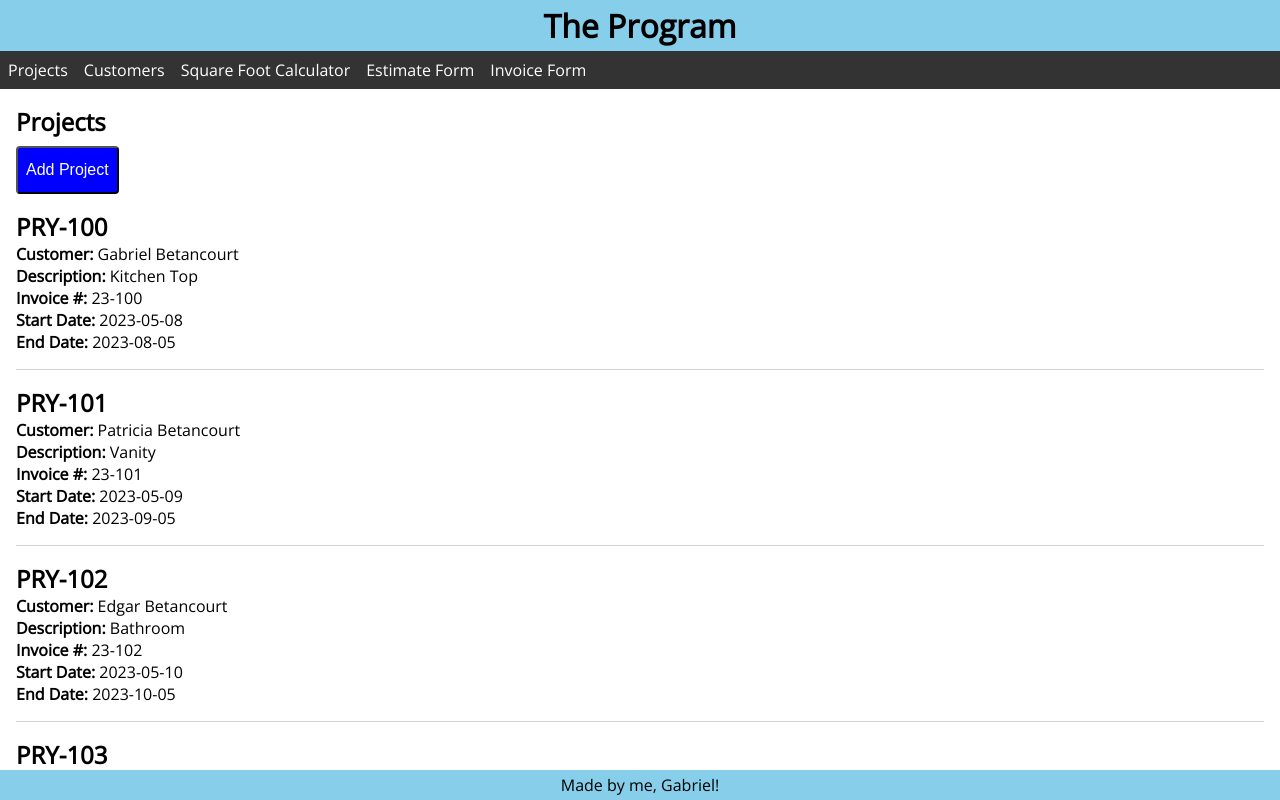
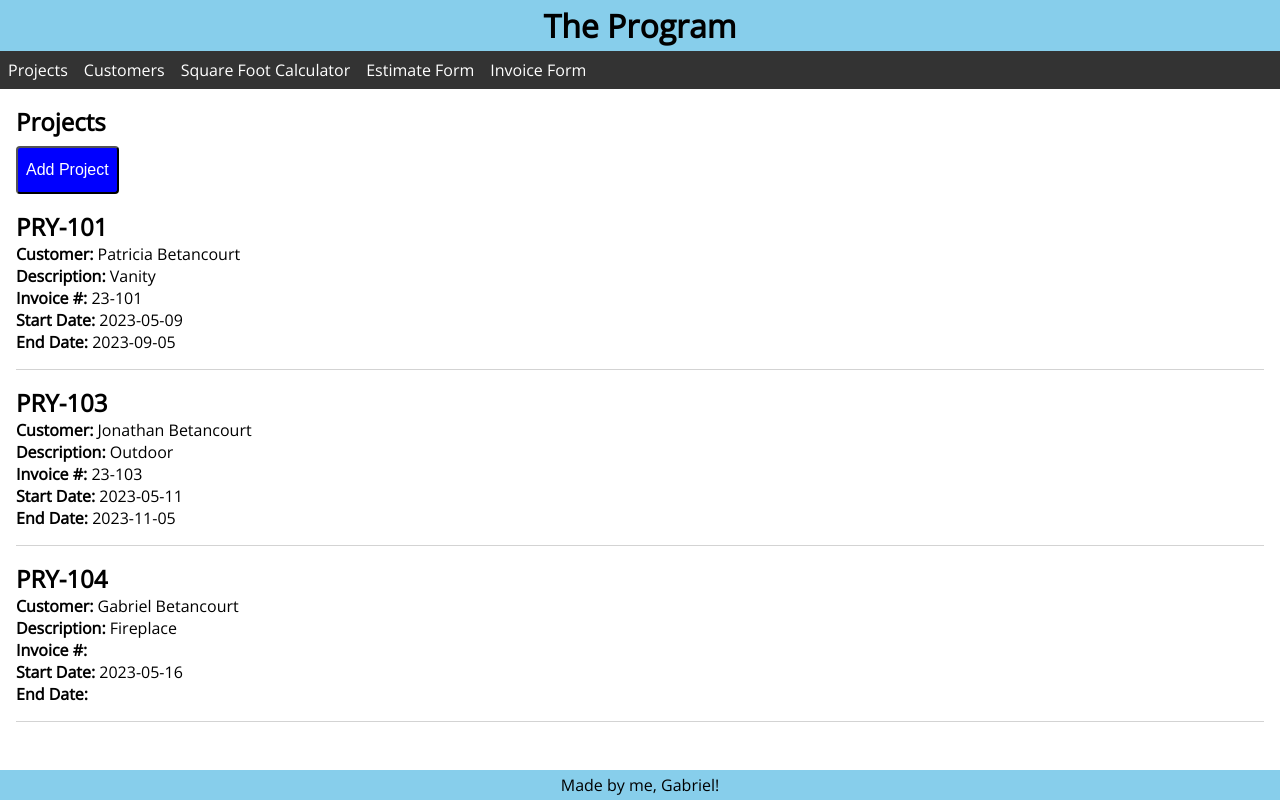
Before and after one commit to GabeBet/the_program, a React (Create React App) app: page / in a window 1280 px wide. Built offline with nearby package versions, Linux system fonts and the light colour scheme; data requests are answered from the project's data file.

Commit message:
added api stuff for data

```diff
--- /dev/null
+++ b/data/db.json
@@ -0,0 +1,293 @@
+{
+  "projectList": [
+    {
+      "id": 2,
+      "customer": "Patricia Betancourt",
+      "description": "Vanity",
+      "invoiceNumber": "23-101",
+      "projectNumber": "PRY-101",
+      "startDate": "2023-05-09",
+      "endDate": "2023-09-05"
+    },
+    {
+      "id": 4,
+      "customer": "Jonathan Betancourt",
+      "description": "Outdoor",
+      "invoiceNumber": "23-103",
+      "projectNumber": "PRY-103",
+      "startDate": "2023-05-11",
+      "endDate": "2023-11-05"
+    },
+    {
+      "id": 5,
+      "description": "Fireplace",
+      "customer": "Gabriel Betancourt",
+      "projectNumber": "PRY-104",
+      "invoiceNumber": "",
+      "startDate": "2023-05-16",
+      "endDate": ""
+    }
+  ],
+  "customerList": [
+    {
+      "id": 1,
+      "name": "Gabriel Betancourt",
+      "address": "3511 Maverly Crest Ct Katy, TX 77494",
+      "phone": "281-889-2800",
+      "email": "gabe.bet@hotmail.com"
+    },
+    {
+      "id": 2,
+      "name": "Patricia Betancourt",
+      "address": "3511 Maverly Crest Ct Katy, TX 77494",
+      "phone": "281-900-3285",
+      "email": "pbeta45@hotmail.com"
+    },
+    {
+      "id": 3,
+      "name": "Edgar Betancourt",
+      "address": "3511 Maverly Crest Ct Katy, TX 77494",
+      "phone": "346-446-8884",
+      "email": "embm65@hotmail.com"
+    },
+    {
+      "id": 5,
+      "name": "Geoffrey Betancourt",
+      "address": "3511 Maverly Crest Ct",
+      "phone": "2818892800",
+      "email": "geoffrey.betancourt@icloud.com"
+    }
+  ],
+  "estimateData": [
+    {
+      "projectNumber": "PRY-100",
+      "date": "2023-05-15",
+      "inputFields": [
+        {
+          "description": "Closet Top",
+          "qty": "17",
+          "unitPrice": "26",
+          "amount": "442"
+        },
+        {
+          "description": "",
+          "qty": "",
+          "unitPrice": "",
+          "amount": ""
+        },
+        {
+          "description": "",
+          "qty": "",
+          "unitPrice": "",
+          "amount": ""
+        },
+        {
+          "description": "",
+          "qty": "",
+          "unitPrice": "",
+          "amount": ""
+        },
+        {
+          "description": "",
+          "qty": "",
+          "unitPrice": "",
+          "amount": ""
+        },
+        {
+          "description": "",
+          "qty": "",
+          "unitPrice": "",
+          "amount": ""
+        },
+        {
+          "description": "",
+          "qty": "",
+          "unitPrice": "",
+          "amount": ""
+        },
+        {
+          "description": "",
+          "qty": "",
+          "unitPrice": "",
+          "amount": ""
+        },
+        {
+          "description": "",
+          "qty": "",
+          "unitPrice": "",
+          "amount": ""
+        },
+        {
+          "description": "",
+          "qty": "",
+          "unitPrice": "",
+          "amount": ""
+        },
+        {
+          "description": "",
+          "qty": "",
+          "unitPrice": "",
+          "amount": ""
+        }
+      ],
+      "subTotal": "422",
+      "tax": "34.82",
+      "total": "456.82",
+      "deposit": "200",
+      "balance": "256.82"
+    }
+  ],
+  "sqFtData": [
+    {
+      "projectNumber": "PRY-100",
+      "inputFields": [
+        {
+          "description": "Closet Top",
+          "length": "43",
+          "width": "23",
+          "total": "7"
+        },
+        {
+          "description": "Decking",
+          "length": "61",
+          "width": "23",
+          "total": "10"
+        }
+      ],
+      "grandTotal": "17"
+    },
+    {
+      "projectNumber": "PRY-101",
+      "inputFields": [
+        {
+          "description": "Coffee Table",
+          "length": "38",
+          "width": "13",
+          "total": "4"
+        },
+        {
+          "description": "Decking",
+          "length": "62",
+          "width": "34",
+          "total": "15"
+        }
+      ],
+      "grandTotal": "19"
+    },
+    {
+      "projectNumber": "PRY-102",
+      "inputFields": [
+        {
+          "description": "Trip Charge",
+          "length": "144",
+          "width": "10",
+          "total": "10"
+        },
+        {
+          "description": "Decking",
+          "length": "62",
+          "width": "34",
+          "total": "15"
+        }
+      ],
+      "grandTotal": "25"
+    },
+    {
+      "projectNumber": "PRY-103",
+      "inputFields": [
+        {
+          "description": "Vanity",
+          "length": "144",
+          "width": "15",
+          "total": "15"
+        },
+        {
+          "description": "Decking",
+          "length": "62",
+          "width": "34",
+          "total": "15"
+        }
+      ],
+      "grandTotal": "30"
+    }
+  ],
+  "invoiceData": [
+    {
+      "projectNumber": "PRY-100",
+      "date": "2023-05-15",
+      "inputFields": [
+        {
+          "description": "Closet Top",
+          "qty": "17",
+          "unitPrice": "36",
+          "amount": "612"
+        },
+        {
+          "description": "",
+          "qty": "",
+          "unitPrice": "",
+          "amount": ""
+        },
+        {
+          "description": "",
+          "qty": "",
+          "unitPrice": "",
+          "amount": ""
+        },
+        {
+          "description": "",
+          "qty": "",
+          "unitPrice": "",
+          "amount": ""
+        },
+        {
+          "description": "",
+          "qty": "",
+          "unitPrice": "",
+          "amount": ""
+        },
+        {
+          "description": "",
+          "qty": "",
+          "unitPrice": "",
+          "amount": ""
+        },
+        {
+          "description": "",
+          "qty": "",
+          "unitPrice": "",
+          "amount": ""
+        },
+        {
+          "description": "",
+          "qty": "",
+          "unitPrice": "",
+          "amount": ""
+        },
+        {
+          "description": "",
+          "qty": "",
+          "unitPrice": "",
+          "amount": ""
+        },
+        {
+          "description": "",
+          "qty": "",
+          "unitPrice": "",
+          "amount": ""
+        },
+        {
+          "description": "",
+          "qty": "",
+          "unitPrice": "",
+          "amount": ""
+        }
+      ],
+      "subTotal": "612",
+      "tax": "0",
+      "total": "612",
+      "deposit": "200",
+      "balance": "412"
+    }
+  ]
+}
--- a/package.json
+++ b/package.json
@@ -3,6 +3,7 @@
   "version": "0.1.0",
   "private": true,
   "dependencies": {
+    "axios": "^1.4.0",
     "react": "^18.2.0",
     "react-dom": "^18.2.0",
     "react-router-dom": "^6.11.1",
--- a/src/App.js
+++ b/src/App.js
@@ -12,7 +12,8 @@ import AddProject from "./ProjectComponents/AddProject";
 import ProjectPage from "./ProjectComponents/ProjectPage";
 import EditProject from "./ProjectComponents/EditProject";
 import { Route, Routes, useNavigate } from "react-router-dom";
-import { useState } from "react";
+import { useState, useEffect } from "react";
+import api from './api/projects';
 
 function App() {
   const [name, setName] = useState('');
@@ -41,75 +42,9 @@ function App() {
 
   const navigation = useNavigate();
 
-  const [customerList, setCustomerList] = useState([
-    {
-      id: 1,
-      name: "Gabriel Betancourt",
-      address: "3511 Maverly Crest Ct Katy, TX 77494",
-      phone: "281-889-2800",
-      email: "gabe.bet@hotmail.com"
-    },
-    {
-      id: 2,
-      name: "Patricia Betancourt",
-      address: "3511 Maverly Crest Ct Katy, TX 77494",
-      phone: "281-900-3285",
-      email: "pbeta45@hotmail.com"
-    },
-    {
-      id: 3,
-      name: "Edgar Betancourt",
-      address: "3511 Maverly Crest Ct Katy, TX 77494",
-      phone: "346-446-8884",
-      email: "embm65@hotmail.com"
-    },
-    {
-      id: 4,
-      name: "Jonathan Betancourt",
-      address: "3511 Maverly Crest Ct Katy, TX 77494",
-      phone: "281-900-3278",
-      email: "jonathan.betancourt@outlook.com"
-    }
-  ])
+  const [customerList, setCustomerList] = useState([]);
 
-  const [projectList, setProjectList] = useState([
-    {
-      id: 1,
-      customer: "Gabriel Betancourt",
-      description: "Kitchen Top",
-      invoiceNumber: "23-100",
-      projectNumber: "PRY-100",
-      startDate: "2023-05-08",
-      endDate: "2023-08-05"
-    },
-    {
-      id: 2,
-      customer: "Patricia Betancourt",
-      description: "Vanity",
-      invoiceNumber: "23-101",
-      projectNumber: "PRY-101",
-      startDate: "2023-05-09",
-      endDate: "2023-09-05"
-    },
-    {
-      id: 3,
-      customer: "Edgar Betancourt",
-      description: "Bathroom",
-      invoiceNumber: "23-102",
-      projectNumber: "PRY-102",
-      startDate: "2023-05-10",
-      endDate: "2023-10-05"
-    },
-    {
-      id: 4,
-      customer: "Jonathan Betancourt",
-      description: "Outdoor",
-      invoiceNumber: "23-103",
-      projectNumber: "PRY-103",
-      startDate: "2023-05-11",
-      endDate: "2023-11-05"
-    }
-  ])
+  const [projectList, setProjectList] = useState([]);
 
   const [descriptionList] = useState([
     "Bath Tub Cut Out",
@@ -171,89 +106,153 @@ function App() {
     "Vanity Sink - Cut-Out",
     "Vanity Sink - Oval",
     "Vanity Sink Rectangle"
-  ])
-
-  const [sqFtData, setSqFtData] = useState([
-    {
-      projectNumber: "PRY-100",
-      inputFields: [{description: 'Closet Top', length: '43', width: '23', total: '7'}, {description: 'Decking', length: '61', width: '23', total: '10'}],
-      grandTotal: '17',
-    },
-    {
-      projectNumber: "PRY-101",
-      inputFields: [{description: 'Coffee Table', length: '38', width: '13', total: '4'}, {description: 'Decking', length: '62', width: '34', total: '15'}],
-      grandTotal: '19',
-    },
-    {
-      projectNumber: "PRY-102",
-      inputFields: [{description: 'Trip Charge', length: '144', width: '10', total: '10'}, {description: 'Decking', length: '62', width: '34', total: '15'}],
-      grandTotal: '25',
-    },
-    {
-      projectNumber: "PRY-103",
-      inputFields: [{description: 'Vanity', length: '144', width: '15', total: '15'}, {description: 'Decking', length: '62', width: '34', total: '15'}],
-      grandTotal: '30',
-    }
   ]);
 
-  const [estimateData, setEstimateData] = useState([
-    {
-      projectNumber: 'PRY-100',
-      date: '2023-05-15',
-      inputFields: [{description: 'Closet Top', qty: '17', unitPrice: '26', amount: '442'},
-      {description: '', qty: '', unitPrice: '', amount: ''},
-      {description: '', qty: '', unitPrice: '', amount: ''},
-      {description: '', qty: '', unitPrice: '', amount: ''},
-      {description: '', qty: '', unitPrice: '', amount: ''},
-      {description: '', qty: '', unitPrice: '', amount: ''},
-      {description: '', qty: '', unitPrice: '', amount: ''},
-      {description: '', qty: '', unitPrice: '', amount: ''},
-      {description: '', qty: '', unitPrice: '', amount: ''},
-      {description: '', qty: '', unitPrice: '', amount: ''},
-      {description: '', qty: '', unitPrice: '', amount: ''}],
-      subTotal: '422',
-      tax: '34.82',
-      total: '456.82',
-      deposit: '200',
-      balance: '256.82'
+  const [sqFtData, setSqFtData] = useState([]);
+
+  const [estimateData, setEstimateData] = useState([]);
+
+  const [invoiceData, setInvoiceData] = useState([]);
+
+  useEffect(() => {
+    const fetchProjects = async () => {
+      try {
+        const response = await api.get('/projectList');
+        setProjectList(response.data);
+      } catch (err) {
+        if (err.response) {
+          // Not in the 200 response range
+          console.log(err.response.data);
+          console.log(err.response.status);
+          console.log(err.response.headers);
+        } else {
+          console.log(`Error: ${err.message}`);
+        }
+      }
     }
 
-  ])
+    const fetchCustomers = async () => {
+      try {
+        const response = await api.get('/customerList');
+        setCustomerList(response.data);
+      } catch (err) {
+        if (err.response) {
+          // Not in the 200 response range
+          console.log(err.response.data);
+          console.log(err.response.status);
+          console.log(err.response.headers);
+        } else {
+          console.log(`Error: ${err.message}`);
+        }
+      }
+    }
 
-  const handleSubmitCustomer = (e) => {
+    const fetchSqFtData = async () => {
+      try {
+        const response = await api.get('/sqFtData');
+        setSqFtData(response.data);
+      } catch (err) {
+        if (err.response) {
+          // Not in the 200 response range
+          console.log(err.response.data);
+          console.log(err.response.status);
+          console.log(err.response.headers);
+        } else {
+          console.log(`Error: ${err.message}`);
+        }
+      }
+    }
+
+    const fetchEstimateData = async () => {
+      try {
+        const response = await api.get('/estimateData');
+        setEstimateData(response.data);
+      } catch (err) {
+        if (err.response) {
+          // Not in the 200 response range
+          console.log(err.response.data);
+          console.log(err.response.status);
+          console.log(err.response.headers);
+        } else {
+          console.log(`Error: ${err.message}`);
+        }
+      }
+    }
+
+    const fetchInvoiceData = async () => {
+      try {
+        const response = await api.get('/invoiceData');
+        setInvoiceData(response.data);
+      } catch (err) {
+        if (err.response) {
+          // Not in the 200 response range
+          console.log(err.response.data);
+          console.log(err.response.status);
+          console.log(err.response.headers);
+        } else {
+          console.log(`Error: ${err.message}`);
+        }
+      }
+    }
+
+    fetchProjects();
+    fetchCustomers();
+    fetchSqFtData();
+    fetchEstimateData();
+    fetchInvoiceData();
+  }, [])
+
+  const handleSubmitCustomer = async (e) => {
     e.preventDefault();
     const id = customerList.length ? customerList[customerList.length - 1].id + 1 : 1;
     const newCustomer = { id, name: name, address: address, phone: phone, email: email};
-    const allCustomers = [...customerList, newCustomer];
+    try {
+      const response = await api.post('/customerList', newCustomer)
+      const allCustomers = [...customerList, response.data];
       setCustomerList(allCustomers);
       setName('');
       setAddress('');
       setPhone('');
       setEmail('');
       navigation('/customers');
+    } catch (err) {
+      console.log(`Error: ${err.message}`)
+    }
   }
 
-  const handleDeleteCustomer = (id) => {
+  const handleDeleteCustomer = async (id) => {
+    try {
+      await api.delete(`/customerList/${id}`);
       const filteredCustomerList = customerList.filter(customer => customer.id !== id);
       setCustomerList(filteredCustomerList);
       navigation('/customers')
+    } catch (err) {
+      console.log(`Error: ${err.message}`);
+    }
   }
 
-  const handleEditCustomer = (id) => {
+  const handleEditCustomer = async (id) => {
     const updatedCustomer = { id, name: editName, address: editAddress, phone: editPhone, email: editEmail };
-    setCustomerList(customerList.map(customer => customer.id === id ? {...updatedCustomer } : customer));
+    try {
+      const response = await api.put(`/customerList/${id}`, updatedCustomer);
+      setCustomerList(customerList.map(customer => customer.id === id ? {...response.data } : customer));
       setEditName('');
       setEditAddress('');
       setEditPhone('');
       setEditEmail('');
       navigation('/customers');
+    } catch (err) {
+      console.log(`Error: ${err.message}`);
+    }
   }
 
-  const handleSubmitProject = (e) => {
+  const handleSubmitProject = async (e) => {
     e.preventDefault();
     const id = projectList.length ? projectList[projectList.length - 1].id + 1 : 1;
     const newProject = { id, description: description, customer: projCustomer, projectNumber: projectNumber, invoiceNumber: invoiceNumber, startDate: startDate, endDate: endDate};
-    const allProjects = [...projectList, newProject];
+    try {
+      const response = await api.post('/projectList', newProject);
+      const allProjects = [...projectList, response.data];
       setProjectList(allProjects);
       setProjectNumber('');
       setDescription('');
@@ -262,22 +261,36 @@ function App() {
       setEndDate('');
       navigation('/');
     }
+    catch (err) {
+      console.log(`Error: ${err.message}`);
+    }
+  }
 
-  const handleDeleteProject = (id) => {
+  const handleDeleteProject = async (id) => {
+    try {
+      await api.delete(`/projectList/${id}`);
       const filteredProjectList = projectList.filter(project => project.id !== id);
       setProjectList(filteredProjectList);
       navigation('/')
+    } catch (err) {
+      console.log(`Error: ${err.message}`);
+    }
   }
 
-  const handleEditProject = (id) => {
+  const handleEditProject = async (id) => {
     const updatedProject = { id, description: editDescription, customer: editProjCustomer, projectNumber: editProjectNumber, invoiceNumber: editInvoiceNumber, startDate: editStartDate, endDate: editEndDate};
-    setProjectList(projectList.map(project => project.id === id ? {...updatedProject } : project));
+    try {
+      const response = await api.put(`projectList/${id}`, updatedProject)
+      setProjectList(projectList.map(project => project.id === id ? {...response.data } : project));
       setEditProjectNumber('');
       setEditDescription('');
       setEditInvoiceNumber('');
       setEditStartDate('');
       setEditEndDate('');
       navigation('/');
+    } catch (err) {
+      console.log(`Error: ${err.message}`);
+    }
   }
 
   return (
@@ -385,6 +398,8 @@ function App() {
         </Route>
         <Route path="invoice">
           <Route index element={<Invoice
+            invoiceData={invoiceData}
+            setInvoiceData={setInvoiceData}
             estimateData={estimateData}
             descriptionList={descriptionList}
             projectList={projectList}
--- a/src/CustomerComponents/AddCustomers.js
+++ b/src/CustomerComponents/AddCustomers.js
@@ -39,7 +39,7 @@ const AddCustomers = ( { handleSubmit, name, setName, address, setAddress, phone
             value={email}
             onChange={(e) => setEmail(e.target.value)}
             />
-            <button type="submit">Submit</button>
+            <button className="addButton" type="submit">Submit</button>
         </form>
         </main>
     )
--- a/src/CustomerComponents/EditCustomer.js
+++ b/src/CustomerComponents/EditCustomer.js
@@ -52,7 +52,7 @@ const EditCustomer = ({ customerList, handleEdit, editName, setEditName, editAdd
                   value={editEmail}
                   onChange={(e) => setEditEmail(e.target.value)}
                   />
-                  <button type="button" onClick={() => handleEdit(customer.id)}>Submit</button>
+                  <button className='saveButton' type="button" onClick={() => handleEdit(customer.id)}>Submit</button>
                 </form>
             </>
         }
--- a/src/Invoice.js
+++ b/src/Invoice.js
@@ -2,7 +2,7 @@ import { useEffect, useState } from 'react'
 import { useLocation } from 'react-router-dom';
 //import logo from './USLogo.jpg'
 
-const Invoice = ( { estimateData, descriptionList, projectList, customerList }) => {
+const Invoice = ( { invoiceData, setInvoiceData, estimateData, descriptionList, projectList, customerList }) => {
   const [projectNumber, setProjectNumber] = useState('');
   const [loaded, setLoaded] = useState(false);
 
@@ -31,29 +31,6 @@ const Invoice = ( { estimateData, descriptionList, projectList, customerList })
     {description: '', qty: '', unitPrice: '', amount: ''},
     {description: '', qty: '', unitPrice: '', amount: ''},
     {description: '', qty: '', unitPrice: '', amount: ''}
-  ])
-
-  const [invoiceData, setInvoiceData] = useState([
-    {
-      // projectNumber: 'PRY-100',
-      // date: '2023-05-15',
-      // inputFields: [{description: 'Closet Top', qty: '17', unitPrice: '26', amount: '442'},
-      // {description: '', qty: '', unitPrice: '', amount: ''},
-      // {description: '', qty: '', unitPrice: '', amount: ''},
-      // {description: '', qty: '', unitPrice: '', amount: ''},
-      // {description: '', qty: '', unitPrice: '', amount: ''},
-      // {description: '', qty: '', unitPrice: '', amount: ''},
-      // {description: '', qty: '', unitPrice: '', amount: ''},
-      // {description: '', qty: '', unitPrice: '', amount: ''},
-      // {description: '', qty: '', unitPrice: '', amount: ''},
-      // {description: '', qty: '', unitPrice: '', amount: ''},
-      // {description: '', qty: '', unitPrice: '', amount: ''}],
-      // subTotal: '422',
-      // tax: '34.82',
-      // total: '456.82',
-      // deposit: '200',
-      // balance: '256.82'
-    }
   ])
 
   useEffect(() => {
@@ -90,6 +67,7 @@ const Invoice = ( { estimateData, descriptionList, projectList, customerList })
     if( checkInvoiceData(e) ) {
       invoiceData?.forEach((proj) => {
         if (proj.projectNumber === e.target.value){
+          console.log('invoice')
           setDate(proj.date);
           setInputFields(proj.inputFields);
           setSubTotal(proj.subTotal);
@@ -102,6 +80,7 @@ const Invoice = ( { estimateData, descriptionList, projectList, customerList })
     } else if ( checkEstimateData(e) ) {
       estimateData?.forEach((proj) => {
         if (proj.projectNumber === e.target.value){
+          console.log('estimate')
           setDate(proj.date);
           setInputFields(proj.inputFields);
           setSubTotal(proj.subTotal);
@@ -238,9 +217,9 @@ const Invoice = ( { estimateData, descriptionList, projectList, customerList })
     <main className='Invoice'>
       <div className='InvoiceHeading'>
         {/* <img src={logo} className="CompanyLogo" alt="logo" /> */}
-        <span class="leftTitle">Beta Granite Solutions</span> <span class="rightTitle"> Invoice </span>
+        <span className="leftTitle">Beta Granite Solutions</span> <span className="rightTitle"> Invoice </span>
         <br></br>
-        <span class="leftSubTitle">Phone: (281)900-3285 / (346)0446-8884</span> <span class="rightSubTitle">Date:&ensp;
+        <span className="leftSubTitle">Phone: (281)900-3285 / (346)0446-8884</span> <span className="rightSubTitle">Date:&ensp;
           <input className='rightSubTitle'
             id='InvoiceDate'
             type='date'
@@ -248,7 +227,7 @@ const Invoice = ( { estimateData, descriptionList, projectList, customerList })
             value={date}
             onChange={(e) => setDate(e.target.value)}
           /></span>
-        <span class="rightSubTitle">Project: &ensp;
+        <span className="rightSubTitle">Project: &ensp;
           <select className="rightSubTitle"
             name='projectNumber'
             value={projectNumber}
@@ -274,6 +253,7 @@ const Invoice = ( { estimateData, descriptionList, projectList, customerList })
 
       <div className='InvoiceTable'>
         <table>
+          <tbody>
             <tr>
               <th>Description</th>
               <th>Qty</th>
@@ -316,6 +296,7 @@ const Invoice = ( { estimateData, descriptionList, projectList, customerList })
 
               )
             })}
+          </tbody>
         </table>
         <button className='saveButton' onClick={saveInvoice}>Save Invoice</button>
       </div>
--- a/src/ProjectComponents/AddProject.js
+++ b/src/ProjectComponents/AddProject.js
@@ -63,7 +63,7 @@ const AddProject = ( { customerList, descriptionList, handleSubmit, description,
                 value={endDate}
                 onChange={(e) => setEndDate(e.target.value)}
             />
-            <button type="submit">Submit</button>
+            <button className="addButton" type="submit">Submit</button>
         </form>
         </main>
     )
--- a/src/ProjectComponents/EditProject.js
+++ b/src/ProjectComponents/EditProject.js
@@ -85,7 +85,7 @@ const EditProject = ({ projectList, customerList, descriptionList, handleEdit, e
                         value={editEndDate}
                         onChange={(e) => setEditEndDate(e.target.value)}
                     />
-                    <button type="button" onClick={() => handleEdit(project.id)}>Submit</button>
+                    <button className='saveButton' type="button" onClick={() => handleEdit(project.id)}>Submit</button>
                 </form>
             </>
         }
--- a/src/SqFt.js
+++ b/src/SqFt.js
@@ -1,5 +1,6 @@
 import { useState } from "react"
 import { useLocation } from "react-router-dom";
+import api from './api/projects'
 
 const SqFt = ({ sqFtData, setSqFtData, descriptionList, projectList }) => {
 
--- /dev/null
+++ b/src/api/projects.js
@@ -0,0 +1,5 @@
+import axios from 'axios';
+
+export default axios.create({
+    baseURL: 'http://localhost:3500'
+});
```
Also changed, not shown: src/Estimate.js (+5 -3 lines), 1 other file (tests, documents, lock files or other folders). Lines whose indentation alone changed are shown as unchanged.
